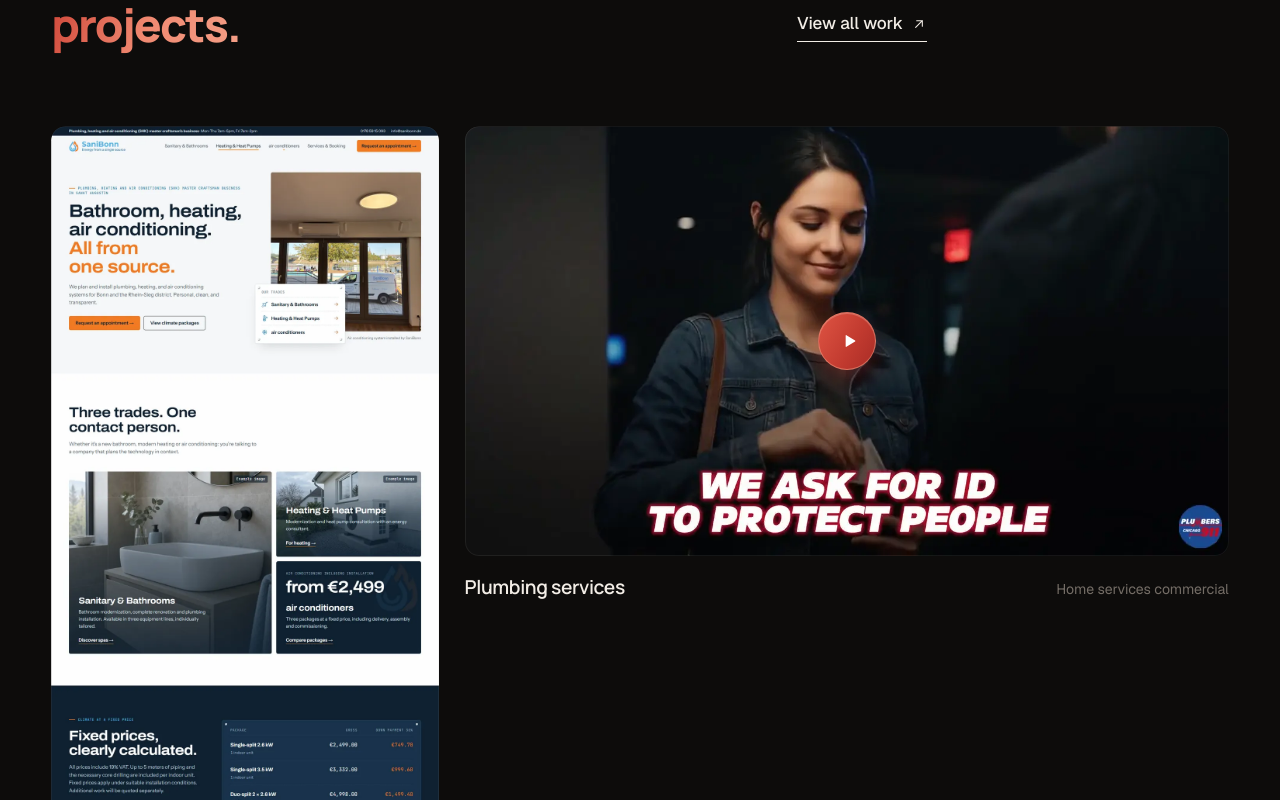
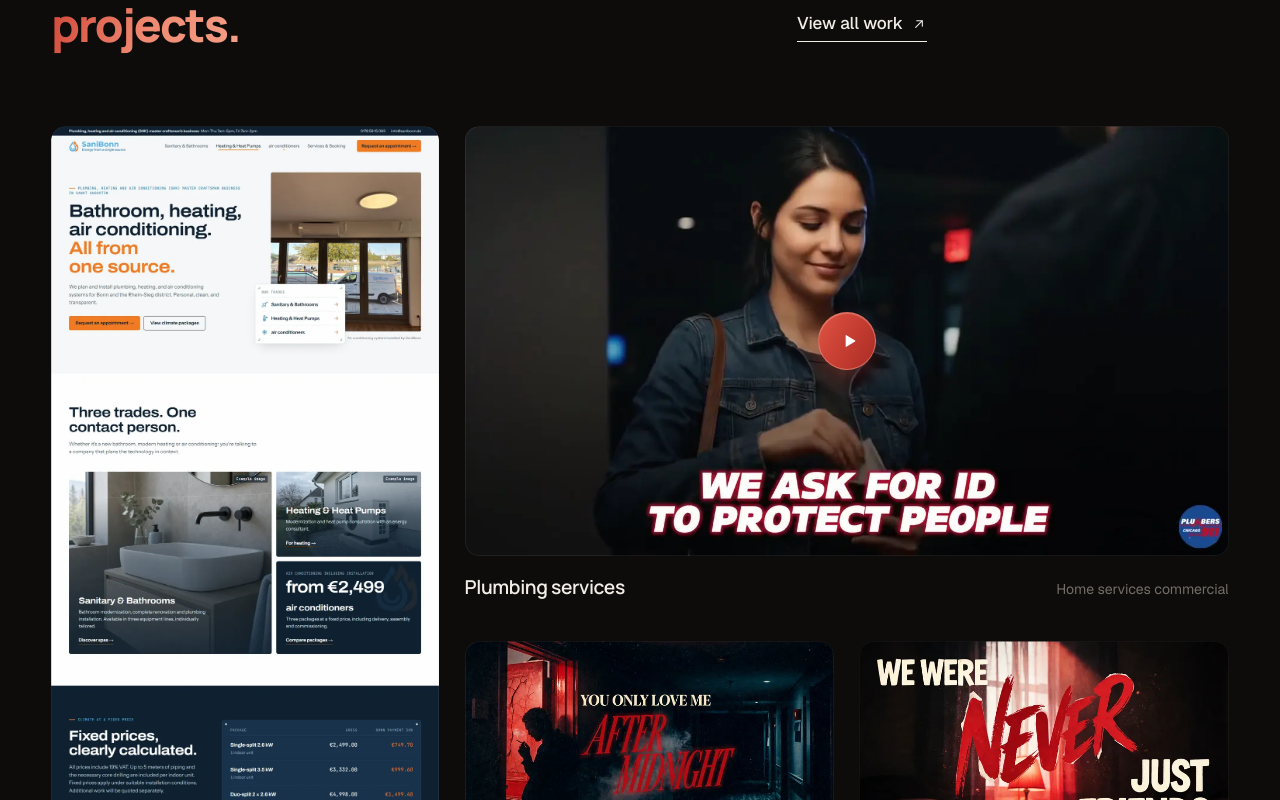
Before and after one commit to Shadow-134-code/digital, a Next.js app: page / in a window 1280 px wide. Shown: the part 4220-5020 px from the top of the page. Built offline with nearby package versions, Linux system fonts and the light colour scheme.

Commit message:
Keep the featured website card at its grid size
The real full-page screenshots are much taller than the old mockups, so the
image was stretching the card on the home page. The image now fills the card
instead of sizing it.

```diff
--- a/app/globals.css
+++ b/app/globals.css
@@ -543,6 +543,8 @@ button:hover > .play-badge { scale: 1.08; box-shadow: inset 0 1px rgba(255, 255,
 .selected-grid { display: grid; grid-template-columns: 1.05fr 1fr 1fr; grid-template-rows: auto auto; gap: clamp(28px, 3vw, 44px) clamp(16px, 2vw, 28px); }
 .sel-site { grid-row: 1 / 3; grid-column: 1; grid-template-rows: 1fr auto; }
 .sel-site .work-media { aspect-ratio: auto; height: 100%; min-height: 420px; }
+/* The full-page screenshot must not set the card height: the card follows the grid, the image fills it. */
+.sel-site .work-media img { position: absolute; inset: 0; }
 .sel-film { grid-column: 2 / 4; }
 .sel-art-1 { grid-column: 2; }
 .sel-art-2 { grid-column: 3; }
```
